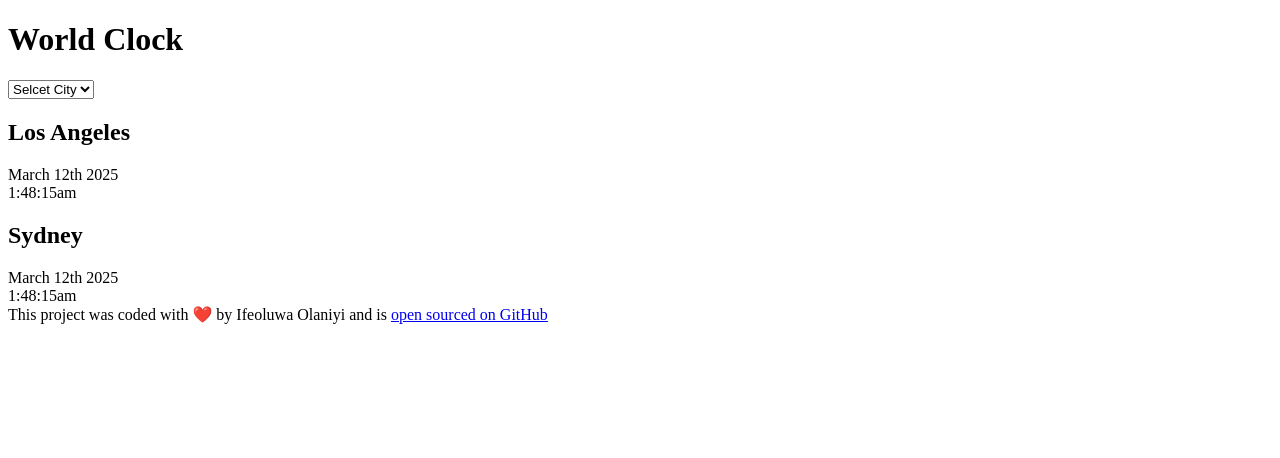
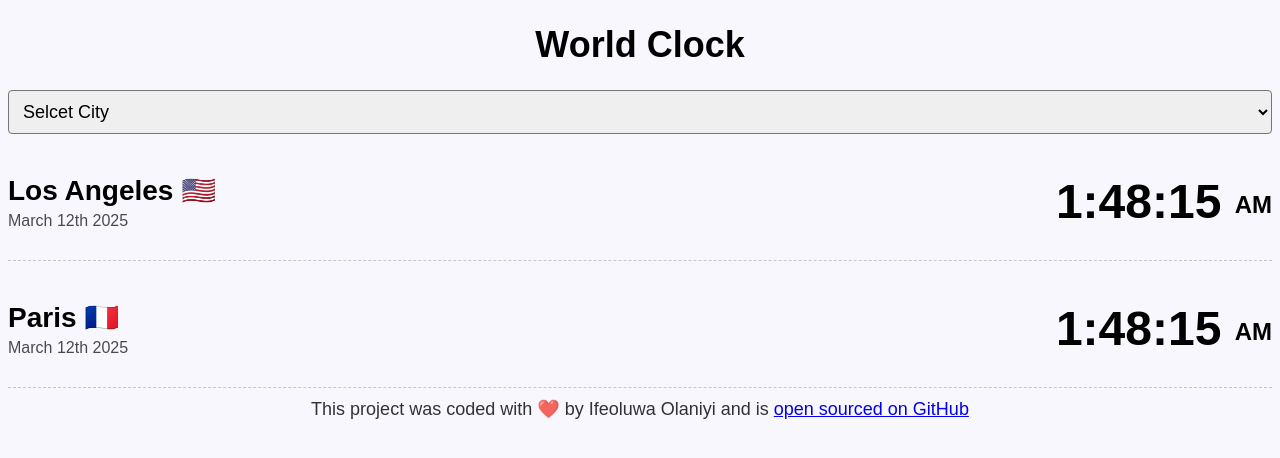
Before and after one commit to Ifeoluwa-Olaniyi/PlusAddOn, a plain HTML site: page index.html in a window 1280 px wide. Drawn offline with Linux system fonts and the light colour scheme; a script that the page names is missing.

Commit message:
Add files via upload

```diff
--- a/index.html
+++ b/index.html
@@ -4,7 +4,7 @@
     <meta charset="UTF-8" />
     <meta http-equiv="X-UA-Compatible" content="IE=edge" />
     <meta name="viewport" content="width=device-width, initial-scale=1.0" />
-    <link rel="stylesheet" href="css/style.css" />
+    <link rel="stylesheet" href="style.css" />
     <title>World Clock - Ifeoluwa</title>
   </head>
   <body>
@@ -16,14 +16,20 @@
       <option value="">Auckland</option>
     </select>
     <div class="city">
-      <h2>Los Angeles</h2>
-      <div class="date">March 12th 2025</div>
-      <div class="time">1:48:15am</div>
+      <div>
+        <h2>Los Angeles 🇺🇸</h2>
+        <div class="date">March 12th 2025</div>
+      </div>
+      <div class="time">1:48:15 <small> AM </small></div>
     </div>
-    <div class="city"></div>
-    <h2>Sydney</h2>
-    <div class="date">March 12th 2025</div>
-    <div class="time">1:48:15am</div>
+    <div class="city">
+      <div>
+        <h2>Paris 🇫🇷</h2>
+        <div class="date">March 12th 2025</div>
+      </div>
+      <div class="time">1:48:15 <small> AM </small></div>
+    </div>
+
     <footer>
       This project was coded with ❤️ by Ifeoluwa Olaniyi and is
       <a
--- /dev/null
+++ b/style.css
@@ -0,0 +1,65 @@
+body {
+    background-color: #f9f7fe;
+    font-family: sans-serif;
+}
+
+h1 {
+    text-align: center;
+    font-family: sans-serif;
+    font-size: 36px;
+}
+
+h2 {
+    margin: 0 0 5px;
+    font-size: 28px;
+}
+
+select {
+    display: block;
+    width: 100%;
+    font-size: 18px;
+    border-radius: 4px;
+    padding: 10px;
+}
+
+.container {
+    max-width: 600px;
+    margin: 60px auto;
+    background: white;
+    padding: 30px;
+    box-shadow: rgba(100, 100, 111, 0.2) 0px 7px 29px 0px;
+    border-radius: 10px;
+}
+
+.city {
+    display: flex;
+    margin: 10px 0;
+    justify-content: space-between;
+    padding: 30px 0;
+    border-bottom: 1px dashed rgba(0, 0, 0, 0.2);
+}
+
+.city:last-child {
+    border: none;
+}
+
+.date {
+    opacity: 0.7;
+}
+
+.time {
+    font-size: 48px;
+    font-weight: bold;
+}
+
+.time small {
+    font-size: 24px;
+    vertical-align: middle;
+    line-height: 48px;
+}
+
+footer {
+    text-align: center;
+    font-size: 18px;
+    color: rgba(0, 0, 0, 0.8);
+}
```
